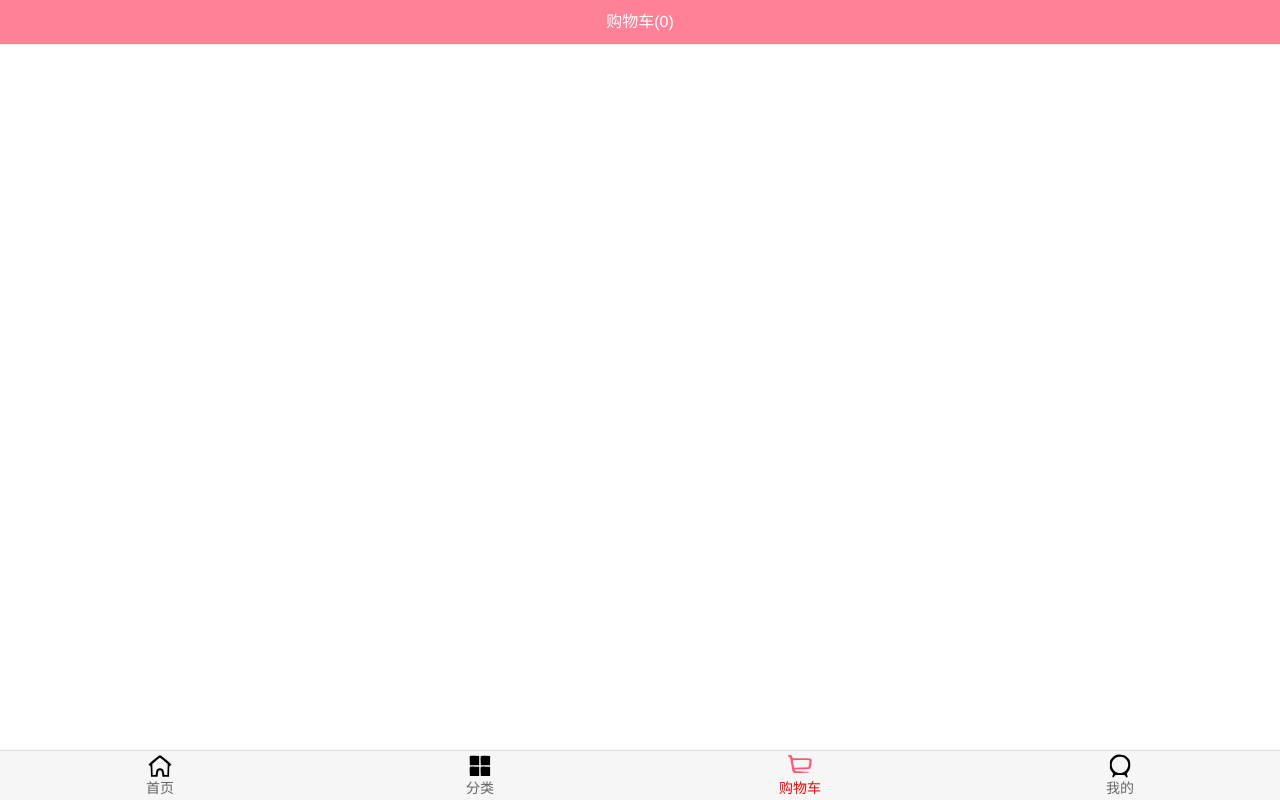
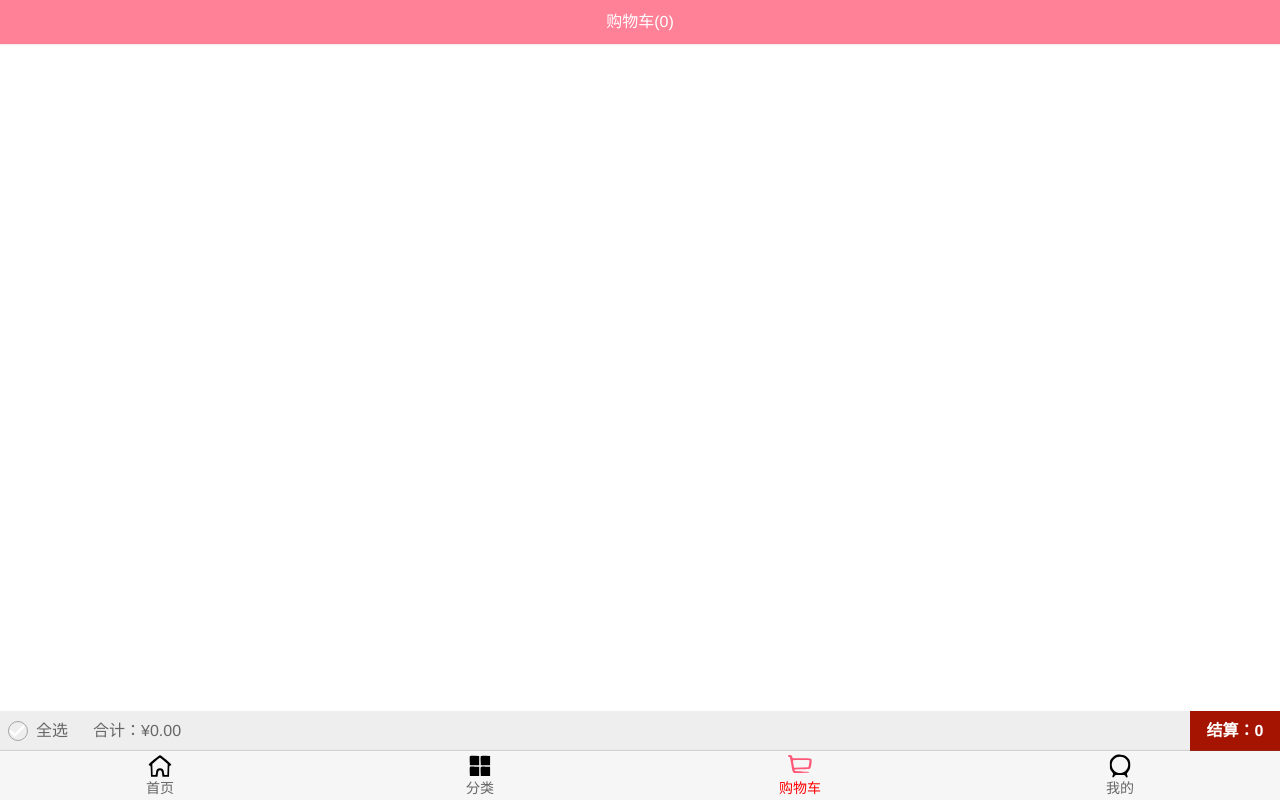
Before and after one commit to Noahao/supermallnoahao, a Vue app: page /cart in a window 1280 px wide. Built offline with nearby package versions, Linux system fonts and the light colour scheme.

Commit message:
'2020-5-17'

```diff
--- /dev/null
+++ b/src/components/common/toast/Toast.vue
@@ -0,0 +1,54 @@
+<template>
+  <div class="toast" v-show="isShow">
+    <div>{{ message }}</div>
+  </div>
+</template>
+
+<script>
+  export default {
+    name: "Toast",
+    data() {
+      return {
+        message: '',
+        isShow: false
+      }
+    },
+    props: {
+      // message: {
+      //   type: String,
+      //   default: ''
+      // },
+      // show: {
+      //   type: Boolean,
+      //   default: false
+      // }
+    },
+    methods: {
+      show(message, duration) {
+        this.isShow = true
+        this.message = message
+
+        setTimeout(() => {
+          this.isShow = false
+          this.message = ''
+        }, duration)
+      }
+    }
+  }
+</script>
+
+<style scoped>
+  .toast {
+    z-index: 999;
+
+    position: fixed;
+    top: 50%;
+    left: 50%;
+    transform: translate(-50%, -50%);
+
+    padding: 8px 10px;
+
+    color: #fff;
+    background-color: rgba(0,0,0,.75);
+  }
+</style>
--- /dev/null
+++ b/src/components/common/toast/index.js
@@ -0,0 +1,29 @@
+/**
+ * Created by  on 2020/4/29.
+ */
+import Toast from './Toast'
+
+const obj = {
+  /*install: () => {
+    console.log('aaaaaaaaa');
+  }*/
+}
+
+obj.install = function (Vue) {
+  // Vue.prototype.$toast =
+  // 1.创建组件构造器
+  const toastContrustor = Vue.extend(Toast)
+
+  // 2.new的方式，根据组件构造器，可以创造出来一个组件对象
+  const toast = new toastContrustor
+
+  // 3.将组件对象，手动挂载到某一个元素上
+  toast.$mount(document.createElement('div'))
+
+  // 4.toast.$el对应的就是div
+  document.body.appendChild(toast.$el)
+
+  Vue.prototype.$toast = toast
+}
+
+export default obj
--- a/src/components/content/checkButton/CheckButton.vue
+++ b/src/components/content/checkButton/CheckButton.vue
@@ -10,7 +10,7 @@
     props: {
       isChecked: {
         type: Boolean,
-        default: true
+        default: false
       }
     }
   }
@@ -19,10 +19,11 @@
 <style scoped>
   .check-button {
     border-radius: 50%;
-    border: 1px solid red;
+    border: 1px solid #a5a5a5;
   }
 
   .check {
     background-color: red;
+    border-color: red;
   }
 </style>
--- a/src/main.js
+++ b/src/main.js
@@ -3,7 +3,11 @@ import App from './App.vue'
 import router from './router'
 import store from './store'
 
+import toast from 'components/common/toast/index'
+
 Vue.config.productionTip = false
+
+Vue.use(toast)
 
 Vue.prototype.$bus = new Vue
 
--- a/src/network/home.js
+++ b/src/network/home.js
@@ -36,4 +36,5 @@ const nums2 = [111, 22, 333]
 //   totalNums.push(n)
 // }
 
-totalNums.push(...nums1)
+totalNums.push(...nums1,...nums2)
+totalNums=[...nums1,...nums2]
--- a/src/network/request.js
+++ b/src/network/request.js
@@ -3,9 +3,7 @@ import axios from 'axios'
 export function request(config) {
   // 1.创建axios的实例
   const instance = axios.create({
-    // baseURL: 'http://123.207.32.32:8000/api/h8',
-    baseURL: 'http://106.54.54.237:8000/api/h8',
-    // baseURL: 'http://152.136.185.210:8000/api/h8',
+    baseURL: 'http://123.207.32.32:8000/api/m3',
     timeout: 5000
   })
 
--- a/src/store/actions.js
+++ b/src/store/actions.js
@@ -1,6 +1,8 @@
 /**
  * Created by  on 2020/4/14.
  */
+import {promised} from "q";
+
 export default {
   addCart(context, payload) {
     // 查找之前商品中是否有该数组
@@ -10,6 +12,7 @@ export default {
         oldProduct = item
       }
     }*/
+    return new Promise((resolve, reject) => {
       let oldProduct = context.state.cartList.find(function (item) {
         return item.iid === payload.iid
       })
@@ -17,9 +20,12 @@ export default {
       // 判断oldProduct
       if(oldProduct) {
         context.commit('addCounter', oldProduct)
+        resolve('当前商品数量+1')
       } else {
         payload.count = 1
         context.commit('addToCart', payload)
+        resolve('添加了新的商品')
+      }
+    })
   }
 }
-}
--- a/src/store/mutations.js
+++ b/src/store/mutations.js
@@ -6,6 +6,7 @@ export default {
     payload.count++
   },
   addToCart(state, payload) {
+    payload.checked = true
     state.cartList.push(payload)
   }
 }
--- a/src/views/cart/Cart.vue
+++ b/src/views/cart/Cart.vue
@@ -8,6 +8,8 @@
             ref="scroll">
       <cart-list/>
     </scroll>
+
+    <cart-bottom-bar/>
   </div>
 </template>
 
@@ -15,6 +17,7 @@
   import Scroll from 'components/common/scroll/Scroll'
   import NavBar from 'components/common/navbar/NavBar'
   import CartList from './childComps/CartList'
+  import CartBottomBar from './childComps/CartBottomBar'
 
   import { mapGetters } from 'vuex'
 
@@ -23,6 +26,7 @@
     components: {
       NavBar,
       CartList,
+      CartBottomBar,
       Scroll
     },
     computed: {
@@ -46,7 +50,7 @@
   }
 
   .content {
-    height: calc(100vh - 93px);
+    height: calc(100vh - 93px - 40px);
     overflow: hidden;
   }
 </style>
--- /dev/null
+++ b/src/views/cart/childComps/CartBottomBar.vue
@@ -0,0 +1,116 @@
+<template>
+  <div class="cart-bottom-bar">
+    <div class="check-content">
+      <check-button class="check-button"
+                    :is-checked="isChecked" @click.native="checkButtonClick"/>
+      <span>全选</span>
+    </div>
+
+    <div class="price">
+      合计：{{totalPrice}}
+    </div>
+
+    <div class="calculate" @click="calcClick">
+      结算：{{checkLength}}
+    </div>
+  </div>
+</template>
+
+<script>
+  import CheckButton from 'components/content/checkButton/CheckButton'
+  import { debounce } from 'common/utils'
+
+  export default {
+    name: "CartBottomBar",
+    components: {
+      CheckButton
+    },
+    // activated() {
+    //   let judge = this.$store.state.cartList
+    //   let a = []
+    //   for(let i of judge) {
+    //     a.push(i.checked)
+    //   }
+    //   if(a.indexOf(false) === -1 && judge.length !== 0) {
+    //     this.isActive = true
+    //   } else {
+    //     this.isActive = false
+    //   }
+    // },
+    computed: {
+      totalPrice() {
+        return '¥' + this.$store.state.cartList.filter(item => {
+          return item.checked
+        }).reduce((preValue, item) => {
+          return preValue + item.price * item.count
+        }, 0).toFixed(2)
+      },
+      checkLength() {
+        let cartItem = this.$store.state.cartList.filter(item => item.checked)
+        let count = 0
+        for(let item of cartItem) {
+          count += item.count
+        }
+        return count
+      },
+      isChecked() {
+        // return !(this.$store.state.cartList.filter(item => !item.checked).length)
+        if(this.$store.state.cartList.length !== 0) {
+          return !(this.$store.state.cartList.find(item => !item.checked))
+        }
+      }
+    },
+    methods: {
+      checkButtonClick() {
+        if(this.isChecked) {
+          for(let item of this.$store.state.cartList) {
+            item.checked = false
+          }
+        } else {
+          for(let item of this.$store.state.cartList) {
+            item.checked = true
+          }
+        }
+      },
+      calcClick() {
+        if(!this.isChecked) {
+          debounce(this.$toast.show('请选择购买的商品', 2000), 200)
+        }
+      }
+    }
+  }
+</script>
+
+<style scoped>
+  .cart-bottom-bar {
+    height: 40px;
+    position: relative;
+    background-color: #eee;
+    display: flex;
+    line-height: 40px;
+  }
+
+  .check-content {
+    display: flex;
+    align-items: center;
+  }
+  .check-button {
+    width: 20px;
+    height: 20px;
+    line-height: 24px;
+    margin: 0 8px;
+  }
+
+  .price {
+    margin: 0 0 0 25px;
+  }
+  .calculate {
+    position: absolute;
+    right: 0;
+    width: 90px;
+    text-align: center;
+    background-color: #a51400;
+    color: white;
+    font-weight: bold;
+  }
+</style>
--- a/src/views/cart/childComps/CartListItem.vue
+++ b/src/views/cart/childComps/CartListItem.vue
@@ -1,7 +1,7 @@
 <template>
   <div id="shop-item">
     <div class="item-selector">
-      <check-button :value="product.checked"/>
+      <check-button :is-checked="product.checked" @click.native="checkButtonClick"/>
     </div>
     <div class="item-img">
       <img :src="product.image" alt="商品图片">
@@ -31,6 +31,12 @@
         default() {
           return {}
         }
+      }
+    },
+    methods: {
+      checkButtonClick() {
+        this.product.checked = !this.product.checked
+        // console.log(this.$store.state.cartList);
       }
     }
   }
--- a/src/views/detail/Detail.vue
+++ b/src/views/detail/Detail.vue
@@ -17,6 +17,7 @@
     </scroll>
     <detail-bottom-bar @addCart="addCart"/>
     <back-top @click.native="backClick" v-show="isShowBackTop"/>
+<!--    <toast :message="message" :show="show"></toast>-->
   </div>
 </template>
 
@@ -32,11 +33,15 @@
   import DetailBottomBar from './childComps/DetailBottomBar'
 
   import Scroll from 'components/common/scroll/Scroll'
+  // import Toast from 'components/common/toast/Toast'
+
   import GoodsList from 'components/content/goods/GoodsList'
 
   import {getDetail, getRecommend, Goods, Shop, GoodsParam} from "network/detail";
   import { debounce } from 'common/utils'
   import { itemListenerMixin, backTopMixin } from 'common/mixin'
+
+  import { mapActions } from 'vuex'
 
   export default {
     name: "Detail",
@@ -50,7 +55,8 @@
       DetailCommentInfo,
       DetailBottomBar,
       Scroll,
-      GoodsList
+      GoodsList,
+      // Toast
     },
     mixins: [itemListenerMixin, backTopMixin],
     data() {
@@ -114,10 +120,10 @@
         newRefresh()
       })
     },
-    updated() {
-
-    },
     methods: {
+      ...mapActions({
+        actionsAddCart: 'addCart'
+      }),
       imgLoad() {
         this.$refs.scroll.refresh()
 
@@ -178,12 +184,25 @@
         product.price = this.goods.realPrice
         product.iid = this.iid
 
-        console.log(product);
+        // console.log(product);
 
         // 将商品添加到购物车里
         // this.$store.cartList.push(product)
         // this.$store.commit("addCart", product)
-        this.$store.dispatch("addCart", product)
+        /*this.$store.dispatch("addCart", product).then(res => {
+          console.log(res);
+        })*/
+        this.actionsAddCart(product).then(res => {
+          /*this.show = true
+          this.message = res
+
+          setTimeout(() => {
+            this.show = false
+            this.message = ''
+          }, 1500)*/
+          this.$toast.show(res, 1500)
+        })
+
       }
     }
   }
```
Lines whose indentation alone changed are shown as unchanged.
